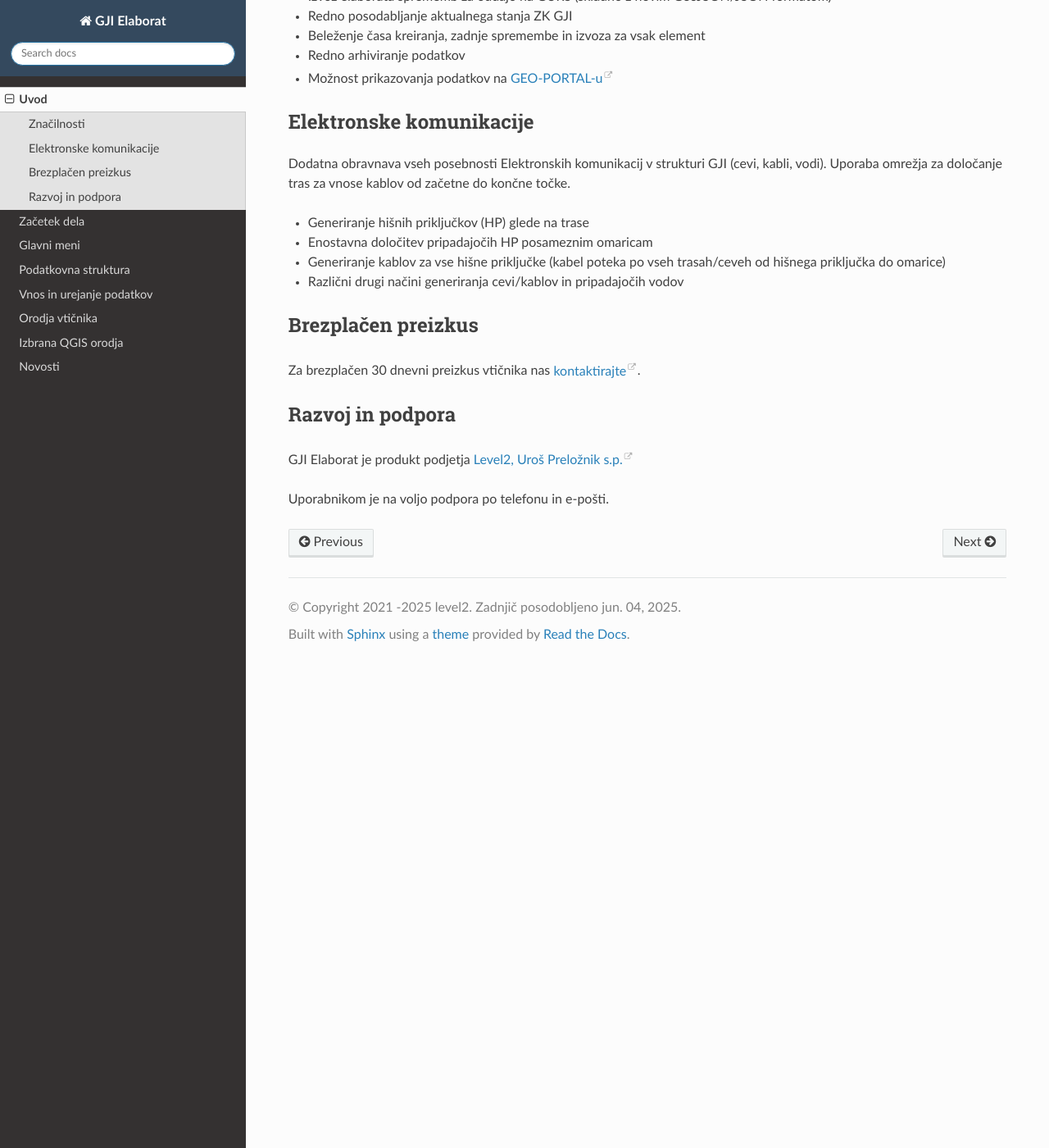
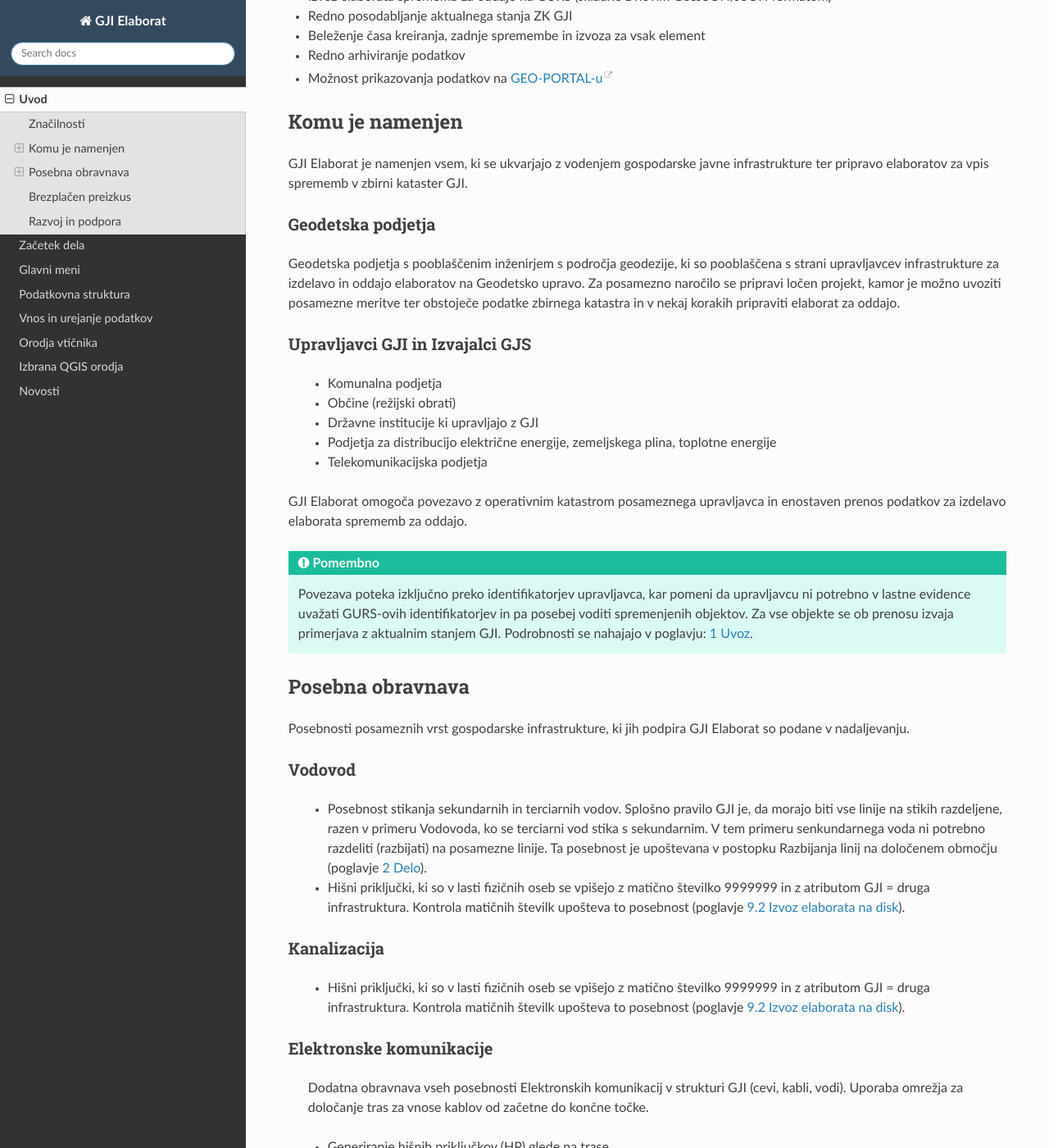
Before and after one commit to level2-gis/gji_elaborat_docs, a Sphinx documentation site: the page built from doc/uvod.rst, in a window 1280 px wide and 1400 px high, scrolled down 687 px. Shown: the whole window at 82% size. Built offline with Sphinx 7.4.7 and the Read the Docs theme 3.1.0, drawn with Linux system fonts in a browser that asks for light colours.

Commit message:
vsebina, uvod

```diff
--- a/doc/orodja.rst
+++ b/doc/orodja.rst
@@ -83,6 +83,8 @@ Orodja za uvoz podatkov v elaborat (skupina ELABORAT V PRIPRAVI). Ločimo tri vr
 
     .. warning::
      Postopki uvoza podatkov GURS lahko trajajo več minut. Pri določitvi območja uvoza s pravokotnikom označimo samo območje potrebno za izdelavo elaborata!
+
+.. _delo:
 
 2 Delo
 ------
--- a/doc/struktura.rst
+++ b/doc/struktura.rst
@@ -13,6 +13,6 @@ sistemska polja.
     :header-rows: 1
     :delim: ;
 
-Pri linijah pa lahko vodimo še dodatne atribute kot so: ``MERIL``, ``TRASIRAL`` in ``SIFRA_PROJEKTA``.
+Pri linijah pa imamo na voljo še dodatne atribute kot so: ``MERIL``, ``TRASIRAL`` in ``SIFRA_PROJEKTA``.
 
 Geometrija v vseh tabelah je 3D (PointZ, LineStringZ, MultiPolygonZ).
--- a/doc/uvod.rst
+++ b/doc/uvod.rst
@@ -30,16 +30,64 @@ Značilnosti
 - Možnost prikazovanja podatkov na `GEO-PORTAL-u <https://site.geo-portal.si>`_
 
 
+Komu je namenjen
+----------------
+
+GJI Elaborat je namenjen vsem, ki se ukvarjajo z vodenjem gospodarske javne infrastrukture ter pripravo elaboratov za vpis sprememb
+v zbirni kataster GJI.
+
+Geodetska podjetja
+~~~~~~~~~~~~~~~~~~
+
+Geodetska podjetja s pooblaščenim inženirjem s področja geodezije, ki so pooblaščena s strani upravljavcev infrastrukture za izdelavo in oddajo elaboratov na
+Geodetsko upravo. Za posamezno naročilo se pripravi ločen projekt, kamor je možno uvoziti posamezne meritve ter obstoječe podatke zbirnega katastra in v nekaj korakih
+pripraviti elaborat za oddajo.
+
+Upravljavci GJI in Izvajalci GJS
+~~~~~~~~~~~~~~~~~~~~~~~~~~~~~~~~
+
+    - Komunalna podjetja
+    - Občine (režijski obrati)
+    - Državne institucije ki upravljajo z GJI
+    - Podjetja za distribucijo električne energije, zemeljskega plina, toplotne energije
+    - Telekomunikacijska podjetja
+
+GJI Elaborat omogoča povezavo z operativnim katastrom posameznega upravljavca in enostaven prenos podatkov za izdelavo elaborata sprememb za oddajo.
+
+.. important::
+ Povezava poteka izključno preko identifikatorjev upravljavca, kar pomeni da upravljavcu ni potrebno v lastne evidence uvažati GURS-ovih identifikatorjev in pa
+ posebej voditi spremenjenih objektov. Za vse objekte se ob prenosu izvaja primerjava z aktualnim stanjem GJI.
+ Podrobnosti se nahajajo v poglavju: :ref:`uvoz`.
+
+
+Posebna obravnava
+-----------------
+
+Posebnosti posameznih vrst gospodarske infrastrukture, ki jih podpira GJI Elaborat so podane v nadaljevanju.
+
+Vodovod
+~~~~~~~
+    - Posebnost stikanja sekundarnih in terciarnih vodov. Splošno pravilo GJI je, da morajo biti vse linije na stikih razdeljene, razen v
+      primeru Vodovoda, ko se terciarni vod stika s sekundarnim. V tem primeru senkundarnega voda ni potrebno razdeliti (razbijati) na posamezne linije.
+      Ta posebnost je upoštevana v postopku Razbijanja linij na določenem območju (poglavje :ref:`delo`).
+    - Hišni priključki, ki so v lasti fizičnih oseb se vpišejo z matično številko 9999999 in z atributom GJI = druga infrastruktura.
+      Kontrola matičnih številk upošteva to posebnost (poglavje :ref:`izvoz`).
+
+Kanalizacija
+~~~~~~~~~~~~
+    - Hišni priključki, ki so v lasti fizičnih oseb se vpišejo z matično številko 9999999 in z atributom GJI = druga infrastruktura.
+      Kontrola matičnih številk upošteva to posebnost (poglavje :ref:`izvoz`).
+
 Elektronske komunikacije
-------------------------
+~~~~~~~~~~~~~~~~~~~~~~~~
 
-Dodatna obravnava vseh posebnosti Elektronskih komunikacij v strukturi GJI (cevi, kabli, vodi). Uporaba omrežja za določanje tras
-za vnose kablov od začetne do končne točke.
+    Dodatna obravnava vseh posebnosti Elektronskih komunikacij v strukturi GJI (cevi, kabli, vodi). Uporaba omrežja za določanje tras
+    za vnose kablov od začetne do končne točke.
 
-- Generiranje hišnih priključkov (HP) glede na trase
-- Enostavna določitev pripadajočih HP posameznim omaricam
-- Generiranje kablov za vse hišne priključke (kabel poteka po vseh trasah/ceveh od hišnega priključka do omarice)
-- Različni drugi načini generiranja cevi/kablov in pripadajočih vodov
+    - Generiranje hišnih priključkov (HP) glede na trase
+    - Enostavna določitev pripadajočih HP posameznim omaricam
+    - Generiranje kablov za vse hišne priključke (kabel poteka po vseh trasah/ceveh od hišnega priključka do omarice)
+    - Različni drugi načini generiranja cevi/kablov in pripadajočih vodov
 
 
 Brezplačen preizkus
```
Also changed, not shown: doc/_static/struktura.csv (+5 -5 lines), doc/zacetek.rst (+4 -4 lines).
